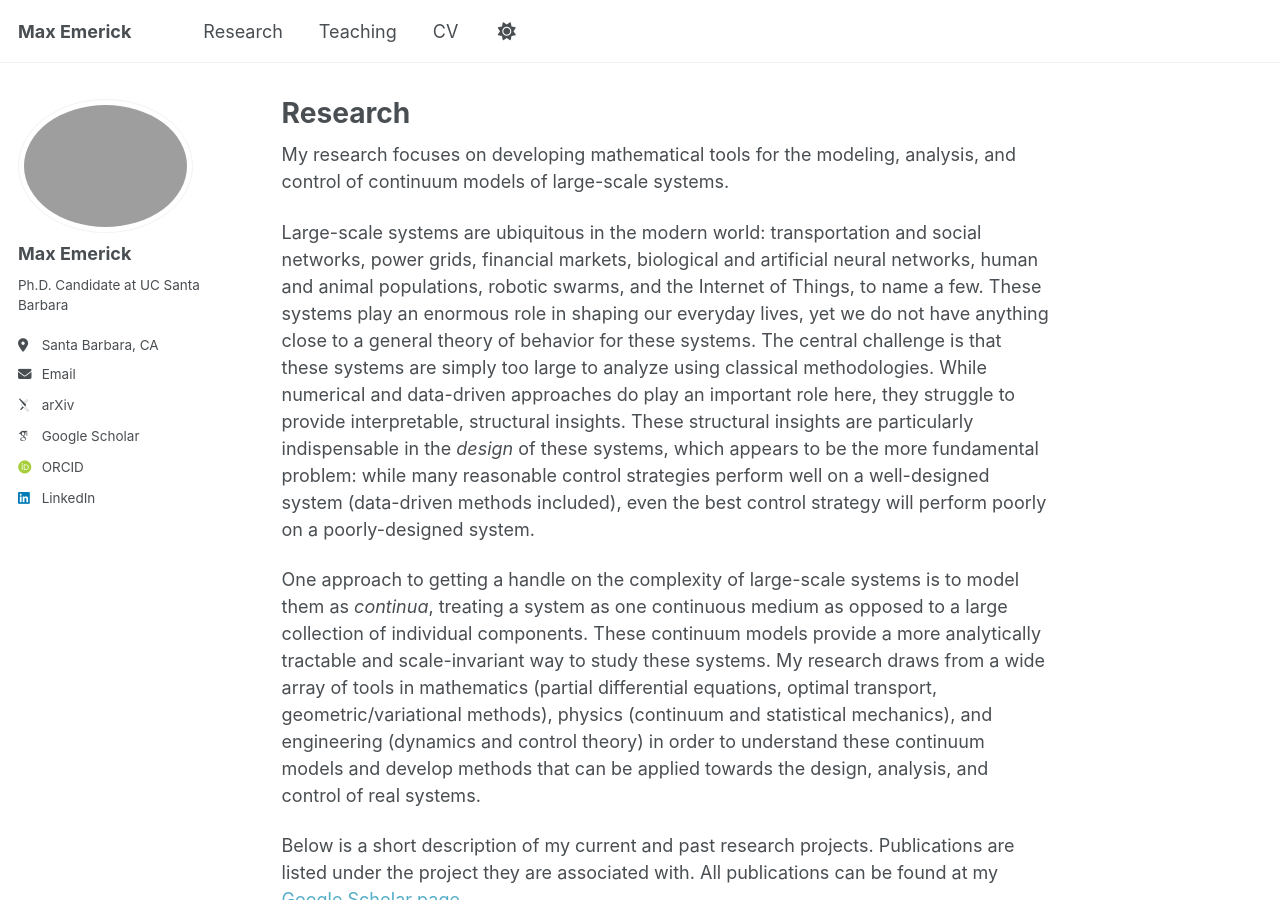
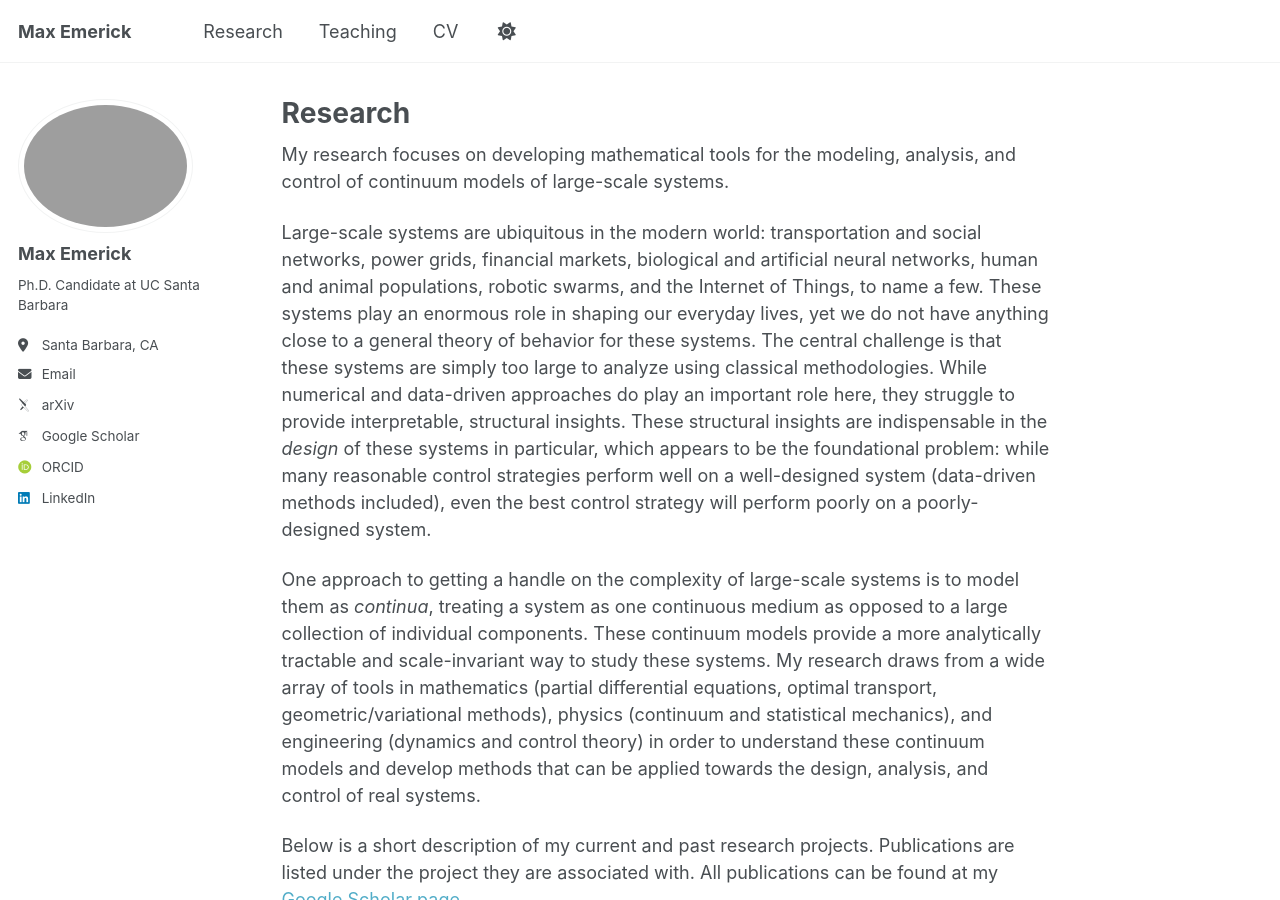
Before and after one commit to maxemerick/maxemerick.github.io, a Jekyll site: the page built from _pages/research.md, in a window 1280 px wide and 900 px high. Built offline with Jekyll 4.4.1, drawn with Linux system fonts in a browser that asks for light colours; some web fonts are replaced.

Commit message:
Update research.md

```diff
--- a/_pages/research.md
+++ b/_pages/research.md
@@ -8,7 +8,7 @@ redirect_from:
 
 My research focuses on developing mathematical tools for the modeling, analysis, and control of continuum models of large-scale systems.
 
-Large-scale systems are ubiquitous in the modern world: transportation and social networks, power grids, financial markets, biological and artificial neural networks, human and animal populations, robotic swarms, and the Internet of Things, to name a few. These systems play an enormous role in shaping our everyday lives, yet we do not have anything close to a general theory of behavior for these systems. The central challenge is that these systems are simply too large to analyze using classical methodologies. While numerical and data-driven approaches do play an important role here, they struggle to provide interpretable, structural insights. These structural insights are particularly indispensable in the *design* of these systems, which appears to be the more fundamental problem: while many reasonable control strategies perform well on a well-designed system (data-driven methods included), even the best control strategy will perform poorly on a poorly-designed system.
+Large-scale systems are ubiquitous in the modern world: transportation and social networks, power grids, financial markets, biological and artificial neural networks, human and animal populations, robotic swarms, and the Internet of Things, to name a few. These systems play an enormous role in shaping our everyday lives, yet we do not have anything close to a general theory of behavior for these systems. The central challenge is that these systems are simply too large to analyze using classical methodologies. While numerical and data-driven approaches do play an important role here, they struggle to provide interpretable, structural insights. These structural insights are indispensable in the *design* of these systems in particular, which appears to be the foundational problem: while many reasonable control strategies perform well on a well-designed system (data-driven methods included), even the best control strategy will perform poorly on a poorly-designed system.
 
 One approach to getting a handle on the complexity of large-scale systems is to model them as *continua*, treating a system as one continuous medium as opposed to a large collection of individual components. These continuum models provide a more analytically tractable and scale-invariant way to study these systems. My research draws from a wide array of tools in mathematics (partial differential equations, optimal transport, geometric/variational methods), physics (continuum and statistical mechanics), and engineering (dynamics and control theory) in order to understand these continuum models and develop methods that can be applied towards the design, analysis, and control of real systems.
 
```
